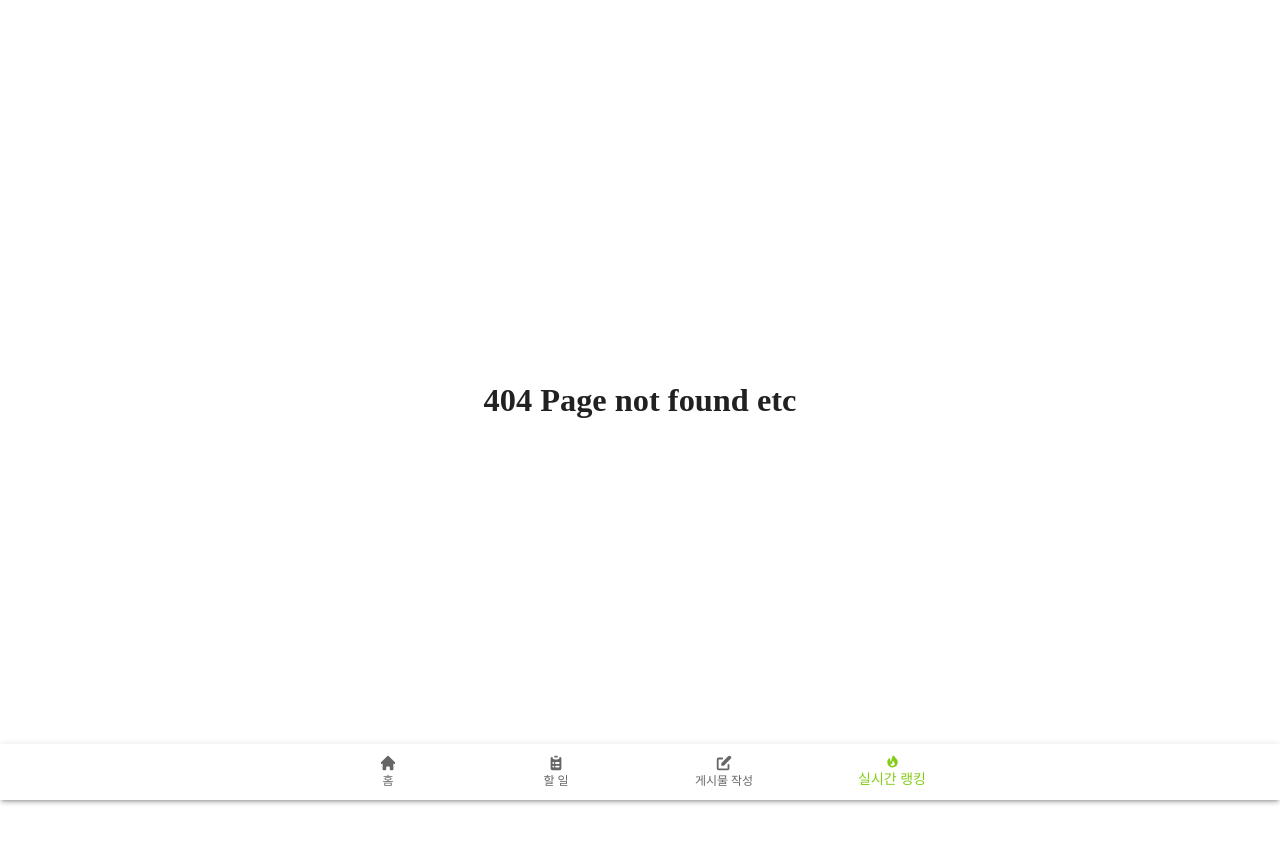
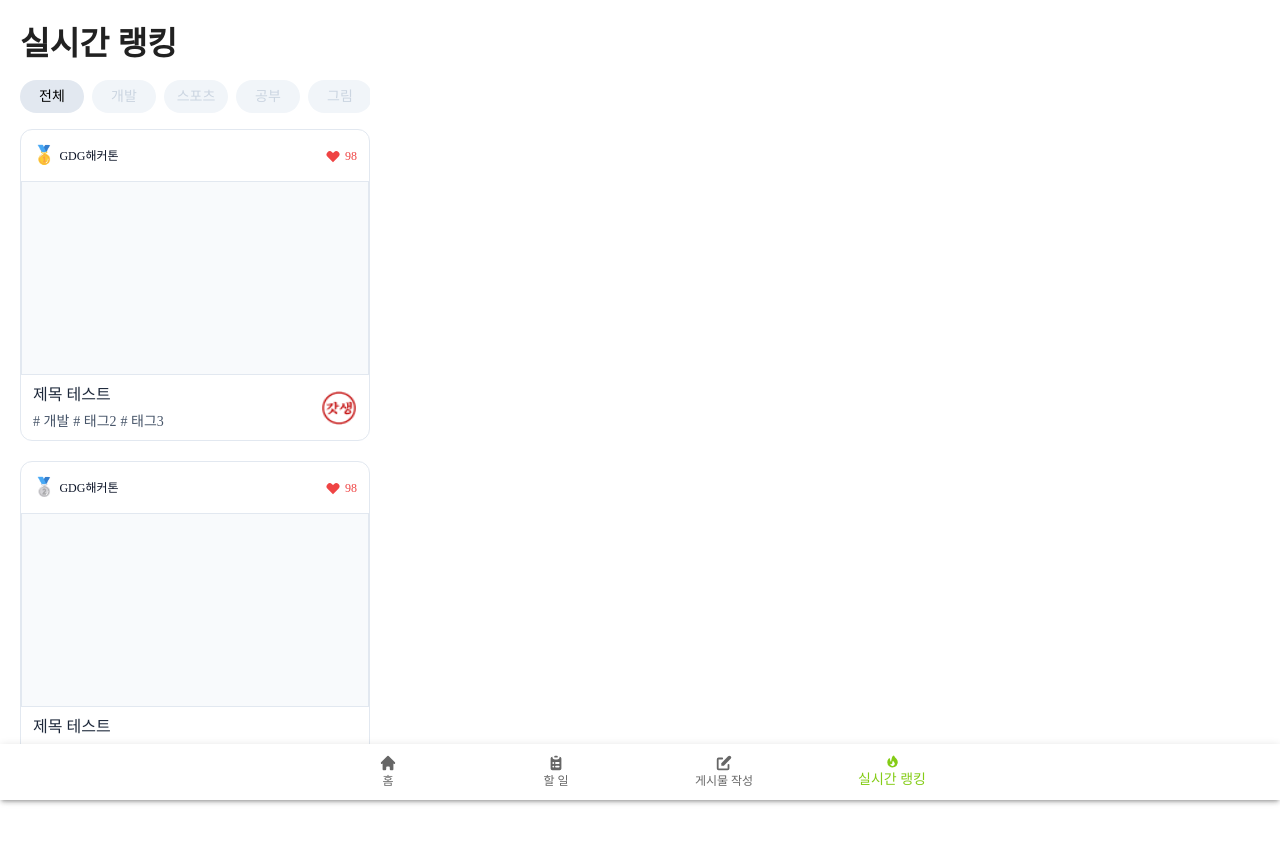
Before and after one commit to 2022-GDG-13/GOD_SAENG_FRONT, a React (Create React App) app: page /ranking in a window 1280 px wide. Before the commit this address had no page. Shown: the top 844 px of the page. Built offline with nearby package versions, Linux system fonts and the light colour scheme.

Commit message:
Add RankingPage

```diff
--- a/src/App.js
+++ b/src/App.js
@@ -8,6 +8,7 @@ import MainPage from "./pages/main/MainPage";
 import LoginPage from "./pages/login/LoginPage";
 import TodolistPage from "./pages/todolist/TodolistPage";
 import PostPage from "./pages/post/PostPage";
+import RankingPage from "./pages/ranking/RankingPage";
 import NavBar from "./components/NavBar";
 
 function App() {
@@ -22,6 +23,7 @@ function App() {
               <Route path="/login" element={<LoginPage />} />
               <Route path="/todolist" element={<TodolistPage />} />
               <Route path="/post" element={<PostPage />} />
+              <Route path="/ranking" element={<RankingPage />} />
               <Route path="/*" element={<NotFound />} />
             </Routes>
             <NavBar />
--- /dev/null
+++ b/src/pages/ranking/RankingPage.js
@@ -0,0 +1,180 @@
+import React, { useEffect, useState } from "react";
+import { TextField, Typography, Button, Stack, Box } from "@mui/material";
+import { makeStyles, styled } from "@mui/styles";
+import { HeartIcon } from "@heroicons/react/solid";
+import Godsaeng from "../../assets/images/Godsaeng.png";
+
+function RankingPage() {
+  const classes = useStyles();
+
+  const [postList, setPostList] = useState([
+    {
+      id: 1,
+      uid: "test",
+      username: "GDG해커톤",
+      title: "제목 테스트",
+      godSaeng: true,
+      likeCnt: 98,
+      tagList: ["개발", "태그2", "태그3"],
+    },
+    {
+      id: 2,
+      uid: "test",
+      username: "GDG해커톤",
+      title: "제목 테스트",
+      godSaeng: false,
+      likeCnt: 98,
+      tagList: ["개발", "태그2", "태그3"],
+    },
+  ]);
+  const tags = [
+    { name: "전체", value: "ALL" },
+    { name: "개발", value: "DEV" },
+    { name: "스포츠", value: "SPORT" },
+    { name: "공부", value: "STUDY" },
+    { name: "그림", value: "DRAWING" },
+  ];
+
+  const [currentTag, setCurrentTag] = useState("ALL");
+
+  useEffect(() => {
+    // TODO: GET rank
+    // setPostList([]);
+  }, [tags]);
+
+  const handleTag = (value) => (event) => {
+    setCurrentTag(value);
+    console.log(value);
+  };
+
+  return (
+    <div className={classes.container}>
+      <Stack justifyContent="space-between" pb="1rem" gap="1rem">
+        <Typography variant="h4">실시간 랭킹</Typography>
+        <div style={{ overflowX: "auto", whiteSpace: "pre" }}>
+          {tags?.map((tag) => (
+            <Button
+              style={{
+                marginRight: "0.5rem",
+                borderRadius: "2rem",
+                backgroundColor:
+                  tag?.value === currentTag ? "#E2E8F0" : "#F1F5F9",
+              }}
+              onClick={handleTag(tag?.value)}
+            >
+              <Typography
+                fontSize="14px"
+                color={tag?.value !== currentTag ? "#CBD5E1" : "#000"}
+              >
+                {tag?.name}
+              </Typography>
+            </Button>
+          ))}
+        </div>
+      </Stack>
+      {postList.length > 0 &&
+        postList.map((v, idx) => {
+          return (
+            <div
+              style={{
+                display: "flex",
+                flexDirection: "column",
+                border: "0.5px solid #E2E8F0",
+                borderRadius: "12px",
+                marginBottom: "20px",
+              }}
+              key={"RPPL" + idx}
+            >
+              <div
+                style={{
+                  display: "flex",
+                  alignItems: "center",
+                  justifyContent: "space-between",
+                  padding: "12px 12px",
+                }}
+              >
+                <div
+                  style={{ display: "flex", alignItems: "center", gap: "4px" }}
+                >
+                  <div style={{ fontSize: "18px" }}>
+                    {idx == 0 ? "🥇" : idx == 1 ? "🥈" : idx == 2 ? "🥉" : null}
+                  </div>
+                  <Typography fontSize="12px" color="#0F172A">
+                    {v.username}
+                  </Typography>
+                </div>
+                <div
+                  style={{
+                    color: "#EF4444",
+                    display: "flex",
+                    alignItems: "center",
+                    gap: "4px",
+                  }}
+                >
+                  <HeartIcon style={{ width: "16px", height: "16px" }} />
+                  <Typography fontSize="12px">{v.likeCnt}</Typography>
+                </div>
+              </div>
+              <Box
+                backgroundColor="#F8FAFC"
+                sx={{
+                  border: "0.5px solid #E2E8F0",
+                  p: "6rem",
+                  display: "flex",
+                  alignItems: "center",
+                  justifyContent: "center",
+                }}
+              ></Box>
+              <div
+                style={{
+                  display: "flex",
+                  justifyContent: "space-between",
+                  alignItems: "center",
+                  padding: "0px 12px",
+                }}
+              >
+                <div>
+                  <Typography
+                    fontSize="16px"
+                    sx={{ pt: "8px", pb: "4px", fontWeight: "medium" }}
+                    color="#1E293B"
+                  >
+                    {v.title}
+                  </Typography>
+                  <Typography
+                    style={{
+                      display: "flex",
+                      gap: "4px",
+                      color: "#475569",
+                      paddingBottom: "8px",
+                      fontSize: "14px",
+                      fontWeight: "lighter",
+                    }}
+                  >
+                    {v.tagList.map((v) => (
+                      <div># {v}</div>
+                    ))}
+                  </Typography>
+                </div>
+                {v.godSaeng && (
+                  <img src={Godsaeng} width="36px" height="36px" />
+                )}
+              </div>
+            </div>
+          );
+        })}
+    </div>
+  );
+}
+
+export default RankingPage;
+
+const useStyles = makeStyles((theme) => ({
+  container: {
+    height: "100vh",
+    maxWidth: "390px",
+    maxHeight: "844px",
+    width: "100vw",
+    padding: "24px 20px",
+  },
+}));
```
